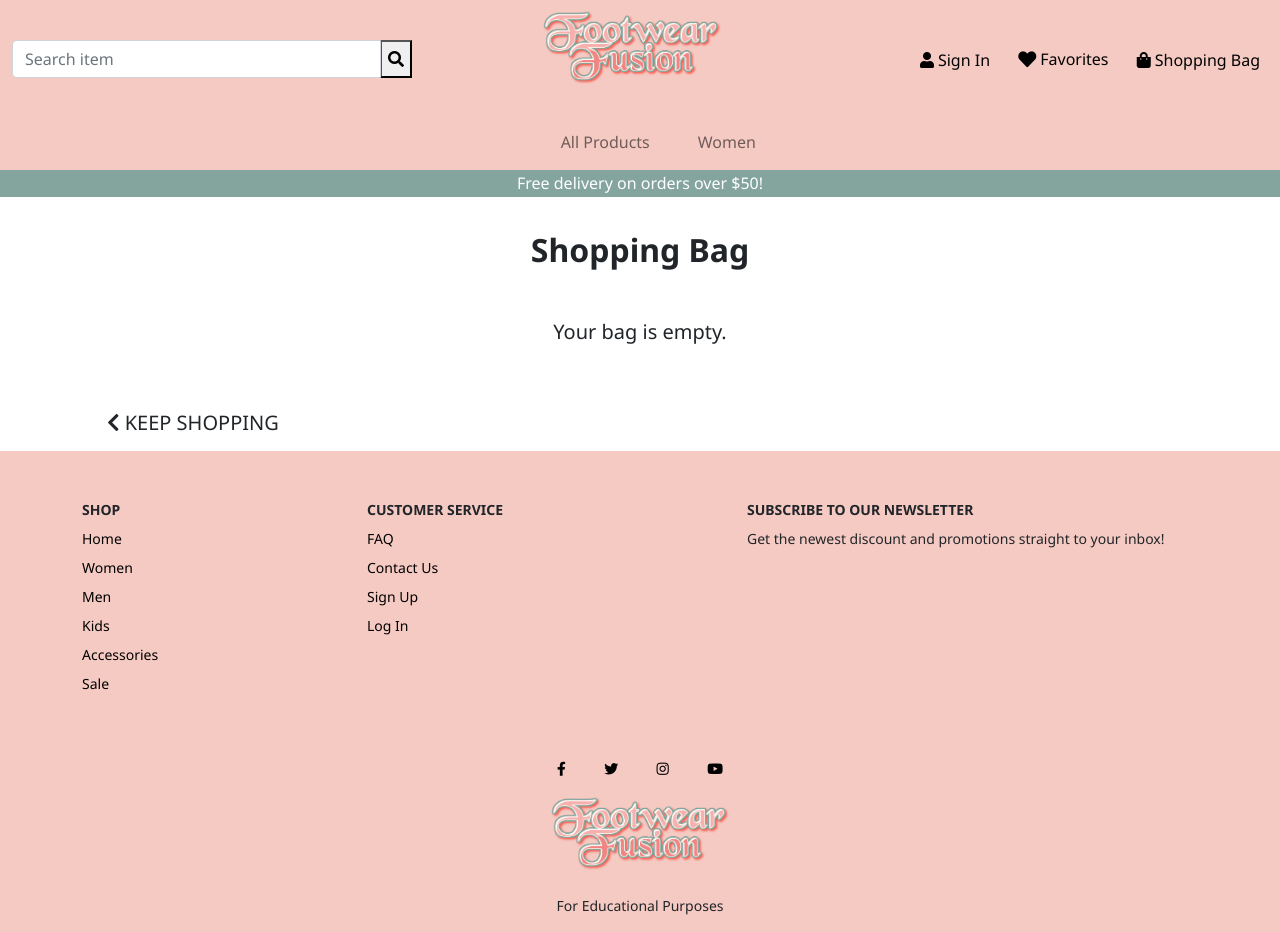
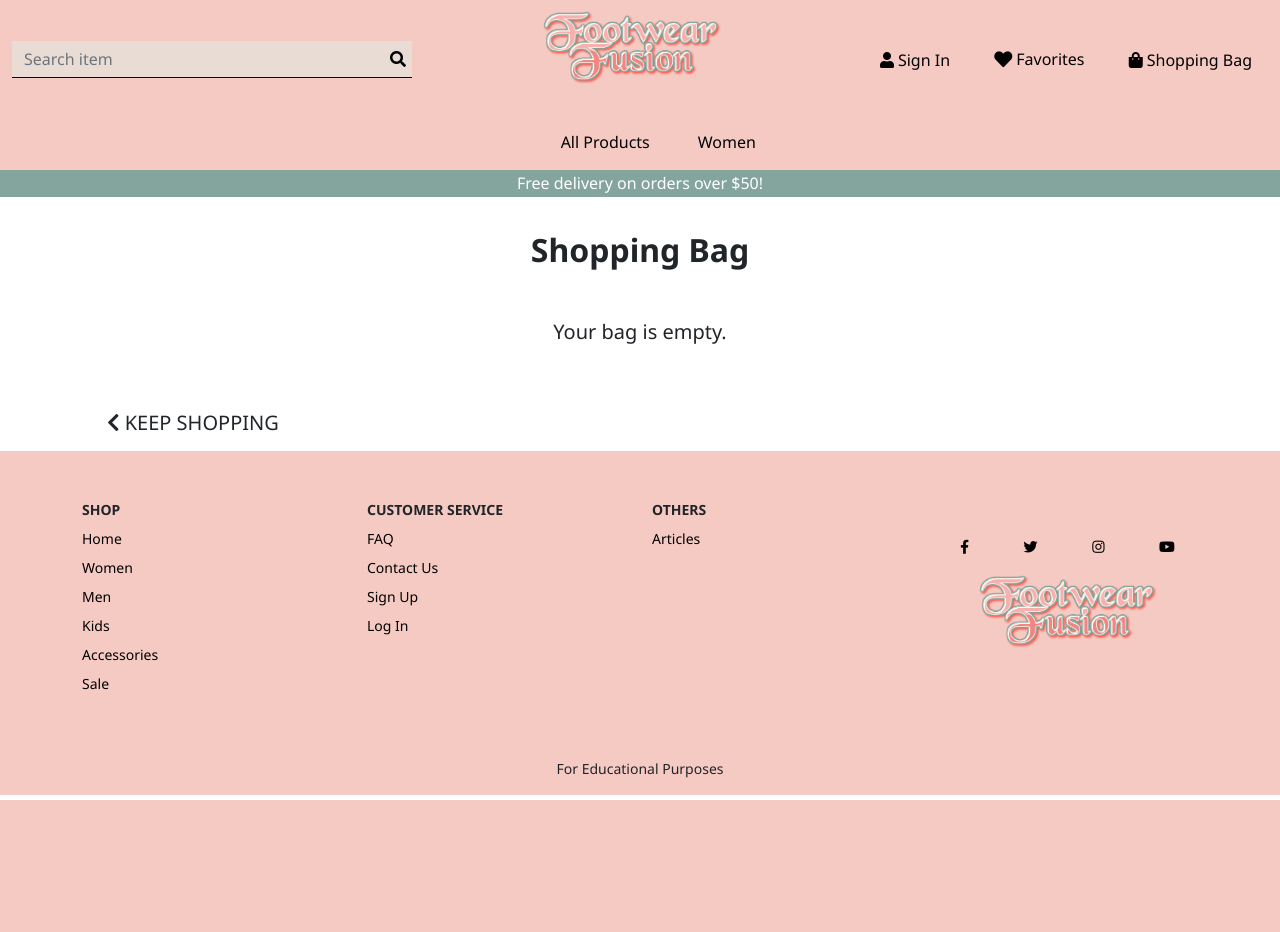
Before and after one commit to irebernardidev/Footwear-Fusion, a Django app: page /bag/ in a window 1280 px wide. After the commit the page ends 800 px from the top, so only its background shows below. Run offline with Django 3.2, Linux system fonts and the light colour scheme; some libraries are stand-ins or nearby versions.

Commit message:
Enhanced Navbar and Home Page Styling, Implemented Best Sellers Carousel on Homepage, and Refined Footer Layout

```diff
--- a/static/css/base.css
+++ b/static/css/base.css
@@ -55,7 +55,7 @@ a {
     border: 1px solid #644536
 }
 
-.nav-link {
+.navbar-light .navbar-nav .nav-link {
     color: #000;
     padding: 0.5rem;
 }
@@ -76,6 +76,19 @@ a {
 
 .navbar-offset {
     padding-top: 183px;
+}
+
+.search-query input {
+    border: none;
+    border-bottom: 1px solid #000;
+    background-color: #E8DCD5;
+    border-radius: 0%;
+}
+
+.button-icon {
+    border: none;
+    background-color: #E8DCD5;
+    border-bottom: 1px solid #000;
 }
 
 /* Hero */
@@ -108,6 +121,12 @@ a {
 
 .btn-bottom {
     bottom: 10px;
+}
+
+.btn-home {
+    letter-spacing: 2px;
+    font-family: 'DM Serif Display', serif;
+    text-transform: uppercase;
 }
 
 .img-sale {
--- a/templates/base.html
+++ b/templates/base.html
@@ -20,8 +20,10 @@
             <link href="https://cdn.jsdelivr.net/npm/bootstrap@5.1.3/dist/css/bootstrap.min.css" rel="stylesheet" integrity="sha384-1BmE4kWBq78iYhFldvKuhfTAU6auU8tT94WrHftjDbrCEXSU1oBoqyl2QvZ6jIW3" crossorigin="anonymous">
             <link rel="stylesheet" href="{% static 'css/base.css' %}">
         {% endblock %}
+
         {% block extra_css %}
         {% endblock %}
+
         {% block corejs %}
             <!-- jQuery (minified) -->
             <script src="https://code.jquery.com/jquery-3.6.0.min.js" integrity="sha256-/xUj+3OJU5yExlq6GSYGSHk7tPXikynS7ogEvDej/m4=" crossorigin="anonymous"></script>
@@ -31,8 +33,10 @@
             <!-- Stripe -->
             <script src="https://js.stripe.com/v3/"></script>
         {% endblock %}
+
         {% block extra_js %}
         {% endblock %}
+
         <title>Footwear Fusion {% block extra_title %}{% endblock %}</title>
     </head>
     <body>
@@ -54,7 +58,7 @@
                 <div class="col-12 col-md-4 col-lg-5 my-auto py-1 py-lg-0">
                     <ul class="list-inline list-unstyled text-center text-lg-end my-0">
                         <li class="list-inline-item dropdown">
-                            <a class="nav-link" href="#" id="user-options" data-bs-toggle="dropdown" aria-haspopup="true" aria-expanded="false">
+                            <a class="nav-link text-black" href="#" id="user-options" data-bs-toggle="dropdown" aria-haspopup="true" aria-expanded="false">
                                 <div class="text-center d-flex align-items-center">
                                     <i class="fas fa-user me-1"></i>
                                     {% if request.user.is_authenticated %}
@@ -78,7 +82,7 @@
                             </div>
                         </li>
                         <li class="list-inline-item">
-                            <a class="nav-link" href="{% url 'view_favorites' %}">
+                            <a class="nav-link text-black" href="{% url 'view_favorites' %}">
                                 <div class="text-center d-flex align-items-center">
                                     <i class="fas fa-heart me-1"></i>
                                     <p class="my-0 d-none d-lg-inline"> Favorites</p>
--- a/templates/includes/footer.html
+++ b/templates/includes/footer.html
@@ -2,8 +2,7 @@
     <div class="bg-beige">
         <div class="container">
             <div class="row py-5">
-                <div class="col-6 col-md-3">
-                    <div>
+                <div class="col-4 col-md-3">
                     <p class="text-uppercase m-0"><strong>shop</strong></p>
                     <ul class="list-unstyled">
                         <li class="mt-2"><a href="{% url 'home' %}">Home</a></li>
@@ -14,9 +13,7 @@
                         <li class="mt-2"><a href="{% url 'products' %}?category=sale">Sale</a></li>
                     </ul>
                 </div>
-                </div>
-                <div class="col-6 col-md-4">
-                    <div>
+                <div class="col-5 col-md-3">
                     <p class="text-uppercase m-0"><strong>Customer Service</strong></p>
                     <ul class="list-unstyled">
                         <li class="mt-2"><a href="{% url 'faq' %}">FAQ</a></li>
@@ -29,27 +26,27 @@
                         {% endif %}
                     </ul>
                 </div>
+                <div class="col-3 col-md-3">
+                    <p class="text-uppercase m-0"><strong>others</strong></p>
+                    <ul class="list-unstyled">
+                        <li class="mt-2"><a href="{% url 'all_articles' %}">Articles</a></li>
+                    </ul>
                 </div>
-                <div class="col-12 col-md-5">
-                    <p class="text-uppercase m-0"><strong>Subscribe to our newsletter</strong></p>
-                    <p class="mt-2">Get the newest discount and promotions straight to your inbox!</p>
-                </div>
-            </div>
-            <div class="row justify-content-center">
-                <div class="col-8 col-sm-6 com-md-4 col-lg-2">
-                    <ul class="list-unstyled list-inline w-100 d-flex justify-content-between">
+                <div class="col-12 col-md-3 d-flex flex-column justify-content-center mt-3 mt-md-0">
+                    <ul class="list-unstyled list-inline w-100 d-flex justify-content-around">
                         <li class="list-inline-item"><a href="https://www.facebook.com" target="_blank" rel="noopener" aria-label="Open our facebook page in a new tab"><i class="fab fa-facebook-f"></i></a></li>
-                        <li class="list-inline-item"><a href="https://www.twitter.com" target="_blank" rel="noopener" aria-label="Open our twitter page in a new tab"><i class="fab fa-twitter"></i></a></li>
+                        <li class="list-inline-item"><a href="https://twitter.com" target="_blank" rel="noopener" aria-label="Open our twitter page in a new tab"><i class="fab fa-twitter"></i></a></li>
                         <li class="list-inline-item"><a href="https://www.instagram.com" target="_blank" rel="noopener" aria-label="Open our instagram page in a new tab"><i class="fab fa-instagram"></i></a></li>
                         <li class="list-inline-item"><a href="https://www.youtube.com" target="_blank" rel="noopener" aria-label="Open our youtube page in a new tab"><i class="fab fa-youtube"></i></a></li>
                     </ul>
-                </div>
-            </div>
                     <div>
                         <a class="d-flex justify-content-center" href="{% url 'home' %}">
                             <div class="logo"></div>
                         </a>
                     </div>
+                </div>
+            </div>
+
             <div class="d-flex justify-content-center" >
                 <p>For Educational Purposes</p>
             </div>
```
Also changed, not shown: home/templates/home/index.html (+114 -7 lines), home/views.py (+14 -0 lines). Lines whose indentation alone changed are shown as unchanged.
